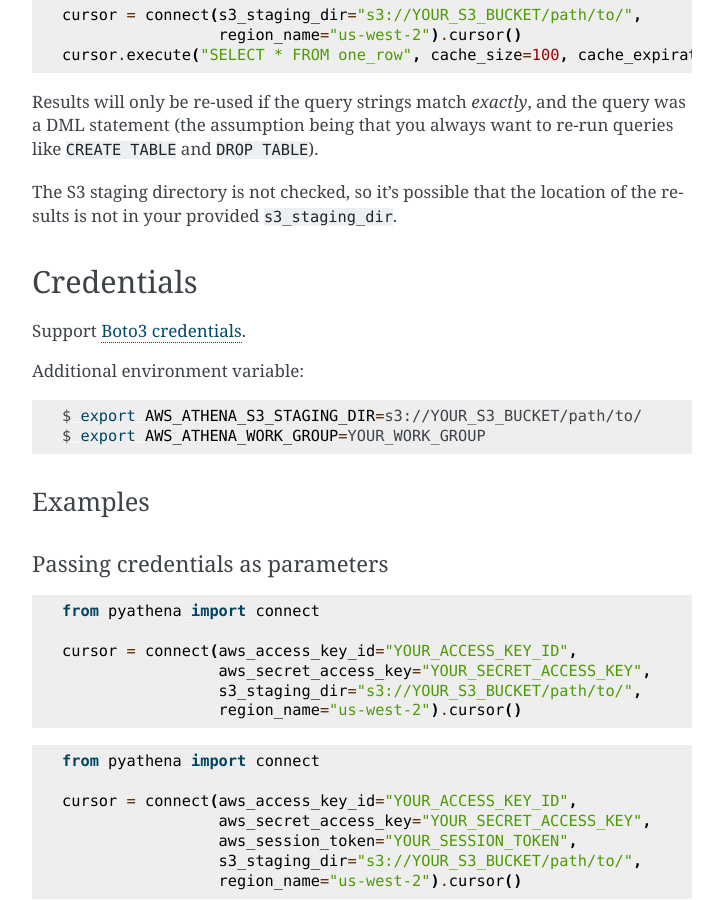
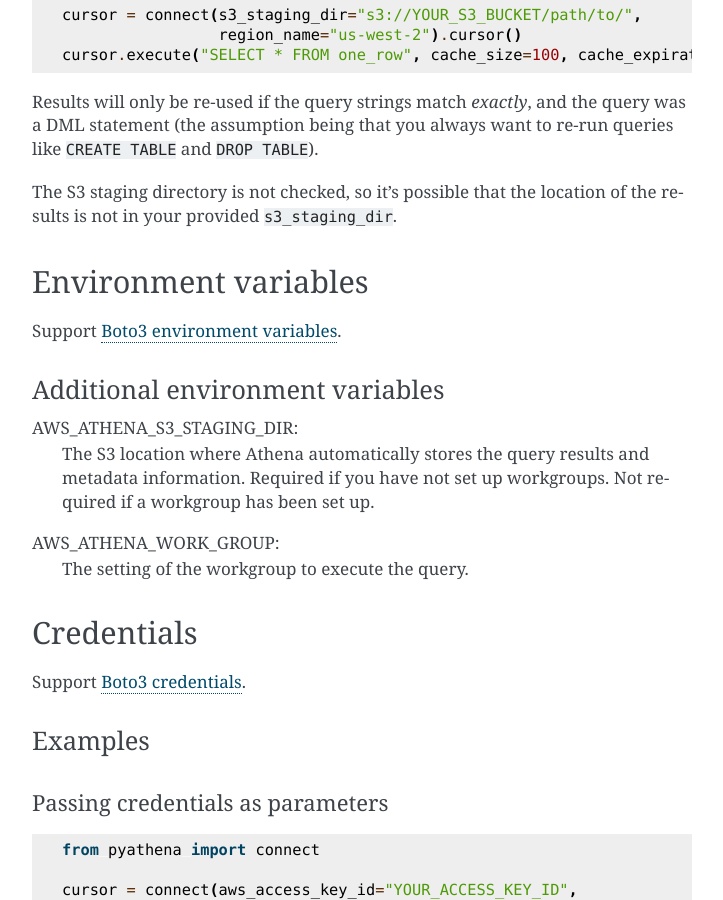
Before and after one commit to laughingman7743/PyAthena, a Sphinx documentation site: the page built from docs/usage.rst, in a window 1280 px wide and 900 px high, scrolled down 2691 px. Shown: the whole window, without its empty margins (388-1111 px from the left). Built offline with Sphinx 7.4.7, drawn with Linux system fonts in a browser that asks for light colours; some of the changed text lies outside the part shown.

Commit message:
Update docs

```diff
--- a/docs/usage.rst
+++ b/docs/usage.rst
@@ -140,17 +140,24 @@
 
 The S3 staging directory is not checked, so it's possible that the location of the results is not in your provided ``s3_staging_dir``.
 
+Environment variables
+---------------------
+
+Support `Boto3 environment variables`_.
+
+Additional environment variables
+~~~~~~~~~~~~~~~~~~~~~~~~~~~~~~~~
+
+AWS_ATHENA_S3_STAGING_DIR:
+    The S3 location where Athena automatically stores the query results and metadata information. Required if you have not set up workgroups. Not required if a workgroup has been set up.
+
+AWS_ATHENA_WORK_GROUP:
+    The setting of the workgroup to execute the query.
+
 Credentials
 -----------
 
 Support `Boto3 credentials`_.
-
-Additional environment variable:
-
-.. code:: bash
-
-    $ export AWS_ATHENA_S3_STAGING_DIR=s3://YOUR_S3_BUCKET/path/to/
-    $ export AWS_ATHENA_WORK_GROUP=YOUR_WORK_GROUP
 
 Examples
 ~~~~~~~~
@@ -261,4 +268,5 @@
 .. _`DB API paramstyle`: https://www.python.org/dev/peps/pep-0249/#paramstyle
 .. _`named placeholders`: https://pyformat.info/#named_placeholders
 .. _`reuse the results of previous queries`: https://docs.aws.amazon.com/athena/latest/ug/reusing-query-results.html
-.. _`Boto3 credentials`: http://boto3.readthedocs.io/en/latest/guide/configuration.html
+.. _`Boto3 environment variables`: https://boto3.amazonaws.com/v1/documentation/api/latest/guide/configuration.html#using-environment-variables
+.. _`Boto3 credentials`: https://boto3.amazonaws.com/v1/documentation/api/latest/guide/credentials.html
```
Also changed, not shown: other parts of docs/usage.rst (+2 -2 lines).
